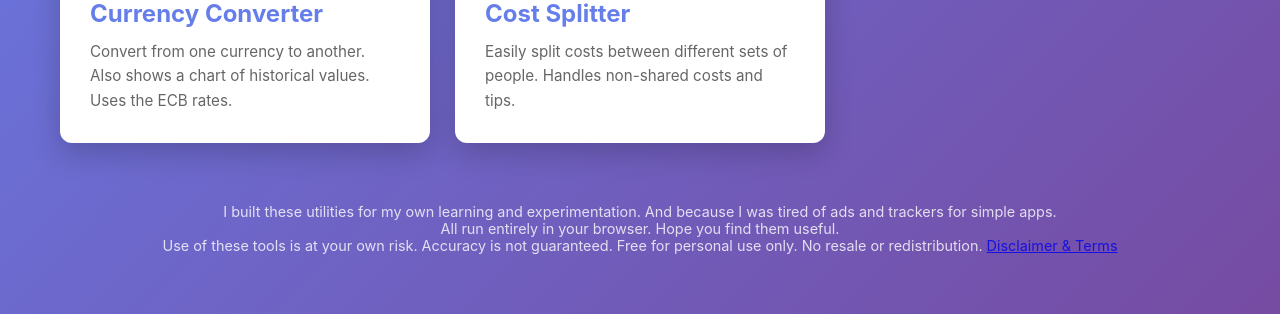
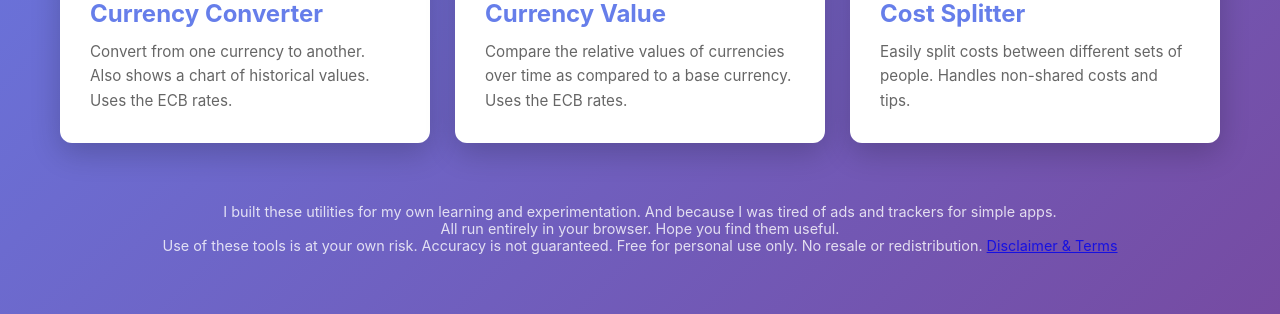
Before and after one commit to palecast/utils, a plain HTML site: page index.html in a window 1280 px wide. Shown: the part 548-862 px from the top of the page. Drawn offline with Linux system fonts and the light colour scheme.

Commit message:
Add Currency Value feature to index.html
Added a new feature for comparing currency values over time using ECB rates.

```diff
--- a/index.html
+++ b/index.html
@@ -148,6 +148,12 @@
                 url: "currency-converter.html"
             },
             {
+                title: "Currency Value",
+                description: "Compare the relative values of currencies over time as compared to a base currency. Uses the ECB rates.",
+                icon: "💸",
+                url: "ccy-tracker.html"
+            },
+            {
                 title: "Cost Splitter",
                 description: "Easily split costs between different sets of people. Handles non-shared costs and tips.",
                 icon: "💰",
```
